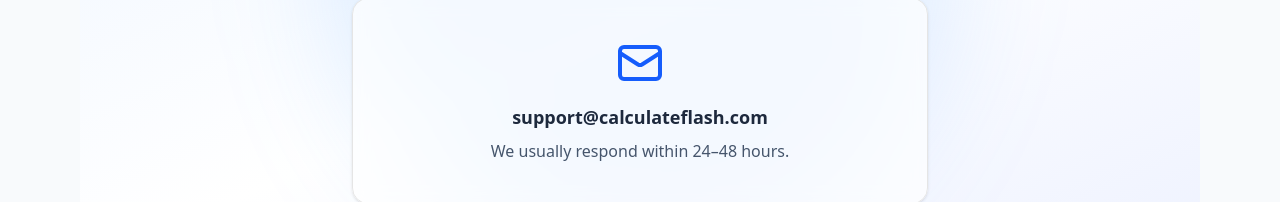
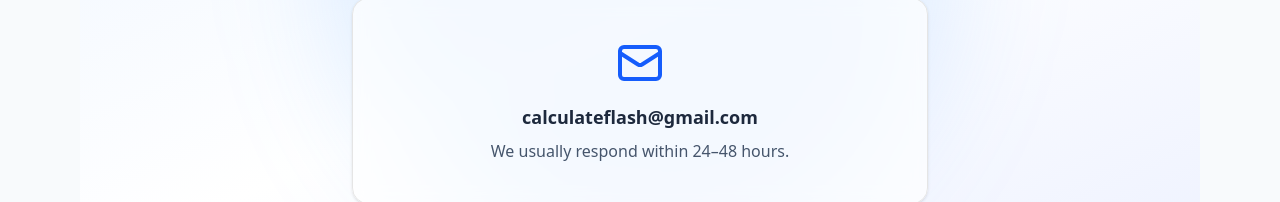
Before and after one commit to calculateflash/calculateFlash, a Next.js app: page /contact in a window 1280 px wide. Shown: the part 303-505 px from the top of the page. Built offline with nearby package versions, Linux system fonts and the light colour scheme.

Commit message:
email changed

```diff
--- a/app/contact/page.tsx
+++ b/app/contact/page.tsx
@@ -12,7 +12,7 @@ export default function ContactPage() {
         <div className="max-w-xl mx-auto rounded-2xl bg-white/70 backdrop-blur border p-10 shadow-sm text-center">
           <Mail className="w-12 h-12 mx-auto text-blue-600 mb-4" />
           <p className="text-lg font-semibold text-slate-800">
-            support@calculateflash.com
+            calculateflash@gmail.com
           </p>
           <p className="mt-2 text-slate-600">
             We usually respond within 24–48 hours.
--- a/app/landing.tsx
+++ b/app/landing.tsx
@@ -1,6 +1,6 @@
 import { CalculatorCard } from "@/components/CardCalculator";
 import { AboutSection } from "@/components/AboutSection";
-import { ArrowRight, HeartPulse, Settings, Wallet } from "lucide-react";
+import { HeartPulse, Settings, Wallet } from "lucide-react";
 import Link from "next/link";
 
 export default function LandingPage() {
@@ -135,7 +135,7 @@ export default function LandingPage() {
 
             <p className="text-slate-700 leading-relaxed mb-4">
               CalculateFlash is designed to make every tool intuitive and effortless to use.
-              Whether you're calculating EMI, estimating returns, checking your health stats,
+              Whether you&apos; re calculating EMI, estimating returns, checking your health stats,
               or converting units, our system works the same way across all tools.
             </p>
 
```
